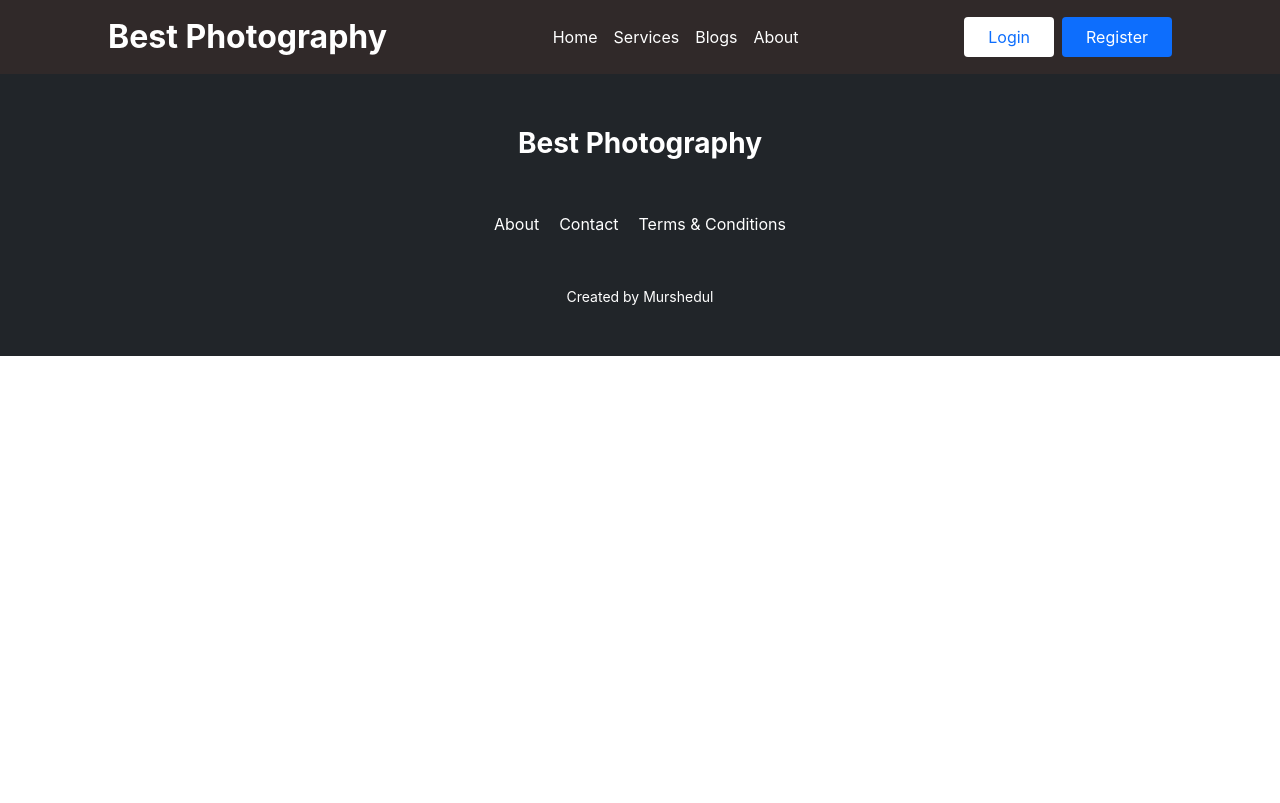
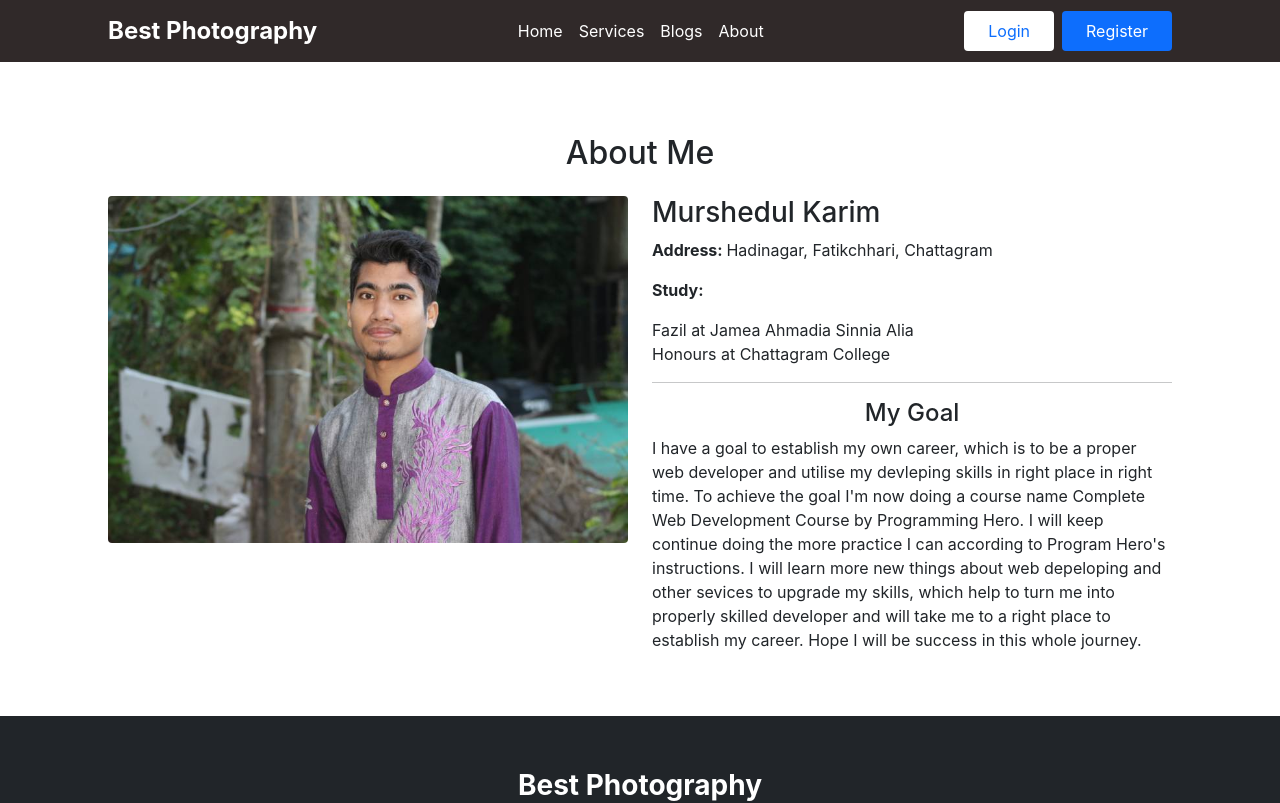
Before and after one commit to hnMurshed/best-photography, a React (Create React App) app: page /about in a window 1280 px wide. Shown: the top 803 px of the page. Built offline with nearby package versions, Linux system fonts and the light colour scheme; no server answers.

Commit message:
about page added

```diff
--- a/src/App.js
+++ b/src/App.js
@@ -7,6 +7,7 @@ import PrivatePage from './pages/PrivatePage/PrivatePage';
 import ServiceDetail from './pages/ServiceDetail/ServiceDetail';
 import Footer from './pages/shared/Footer/Footer';
 import Header from './pages/shared/Header/Header';
+import About from './pages/About/About';
 
 function App() {
   return (
@@ -22,6 +23,7 @@ function App() {
         }></Route>
         <Route path='login' element={<Login></Login>}></Route>
         <Route path='register' element={<Register></Register>}></Route>
+        <Route path='about' element={<About></About>}></Route>
       </Routes>
       <Footer></Footer>
     </div>
--- /dev/null
+++ b/src/pages/About/About.js
@@ -0,0 +1,29 @@
+import React from 'react';
+import murshed from '../../images/murshedul.jpg';
+
+const About = () => {
+    return (
+        <div className='container py-5'>
+            <h2 className='text-center my-4'>About Me</h2>
+            <div className='row row-cols-1 row-cols-md-2'>
+                <div className='col'>
+                    <img className='w-100 rounded' src={murshed} alt='Murshedul Karim' />
+                </div>
+                <div className='col'>
+                    <h3>Murshedul Karim</h3>
+                    <p><strong>Address: </strong>Hadinagar, Fatikchhari, Chattagram</p>
+                    <p><strong>Study: </strong></p>
+                    <p>
+                        <span>Fazil at Jamea Ahmadia Sinnia Alia</span><br />
+                        <span>Honours at Chattagram College</span>
+                    </p>
+                    <hr />
+                    <h4 className='text-center'>My Goal</h4>
+                    <p>I have a goal to establish my own career, which is to be a proper web developer and utilise my devleping skills in right place in right time. To achieve the goal I'm now doing a course name Complete Web Development Course by Programming Hero. I will keep continue doing the more practice I can according to Program Hero's instructions. I will learn more new things about web depeloping and other sevices to upgrade my skills, which help to turn me into properly skilled developer and will take me to a right place to establish my career. Hope I will be success in this whole journey.</p>
+                </div>
+            </div>
+        </div>
+    );
+};
+
+export default About;
--- a/src/pages/shared/Header/Header.css
+++ b/src/pages/shared/Header/Header.css
@@ -3,6 +3,9 @@
 }
 .header-container {
     position: relative;
+}
+.brand-logo {
+    font-size: 24px;
 }
 #collasible-nav-dropdown {
     padding: 0;
@@ -38,6 +41,11 @@
         top: 0;
     }
 }
+@media only screen and (max-width: 576px) {
+    .brand-logo {
+        font-size: 18px;
+    }
+}
 @media only screen and (max-width: 480px) {
     .user-profile-div {
         top: 6px;
--- a/src/pages/shared/Header/Header.js
+++ b/src/pages/shared/Header/Header.js
@@ -15,7 +15,7 @@ const Header = () => {
             <Navbar collapseOnSelect sticky='top' expand="lg" variant="primary" className='header'>
                 <Container className='header-container'>
                     <Navbar.Brand as={Link} to="/" className='m-0'>
-                        <span className='text-white fs-2 fw-bold'>Best Photography</span>
+                        <span className='brand-logo text-white fw-bold'>Best Photography</span>
                     </Navbar.Brand>
 
                     <Navbar.Collapse id="responsive-navbar-nav">
```
Also changed, not shown: src/images/murshedul.jpg (added).
